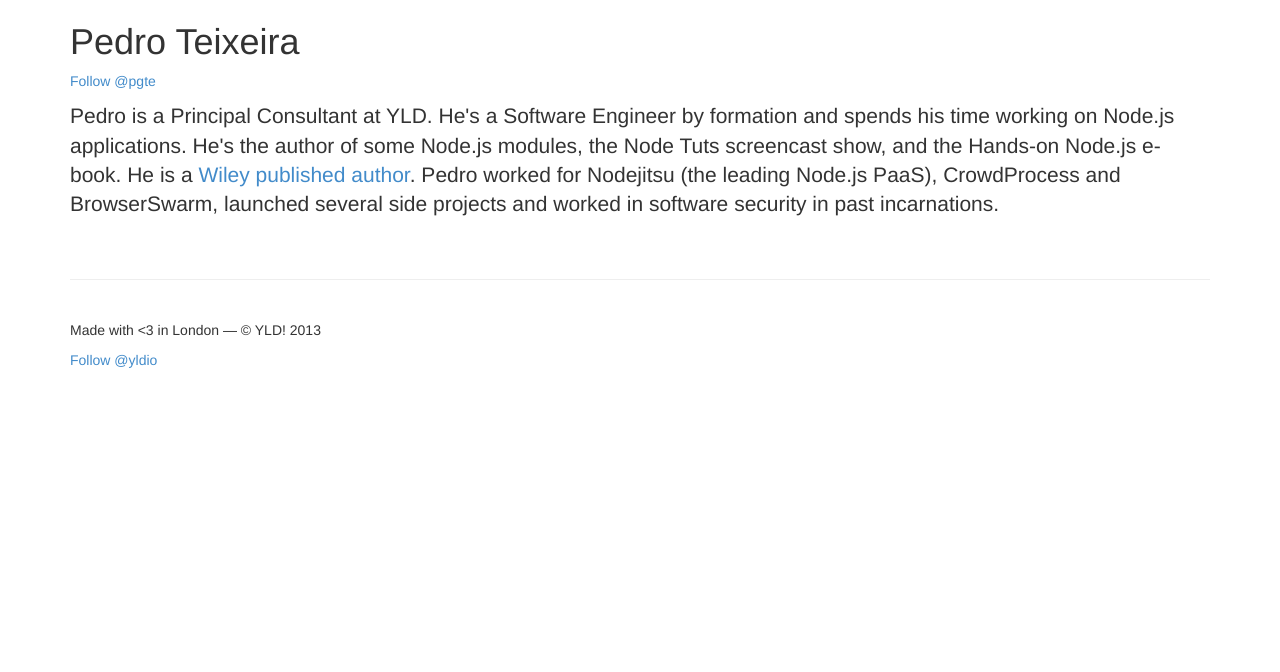
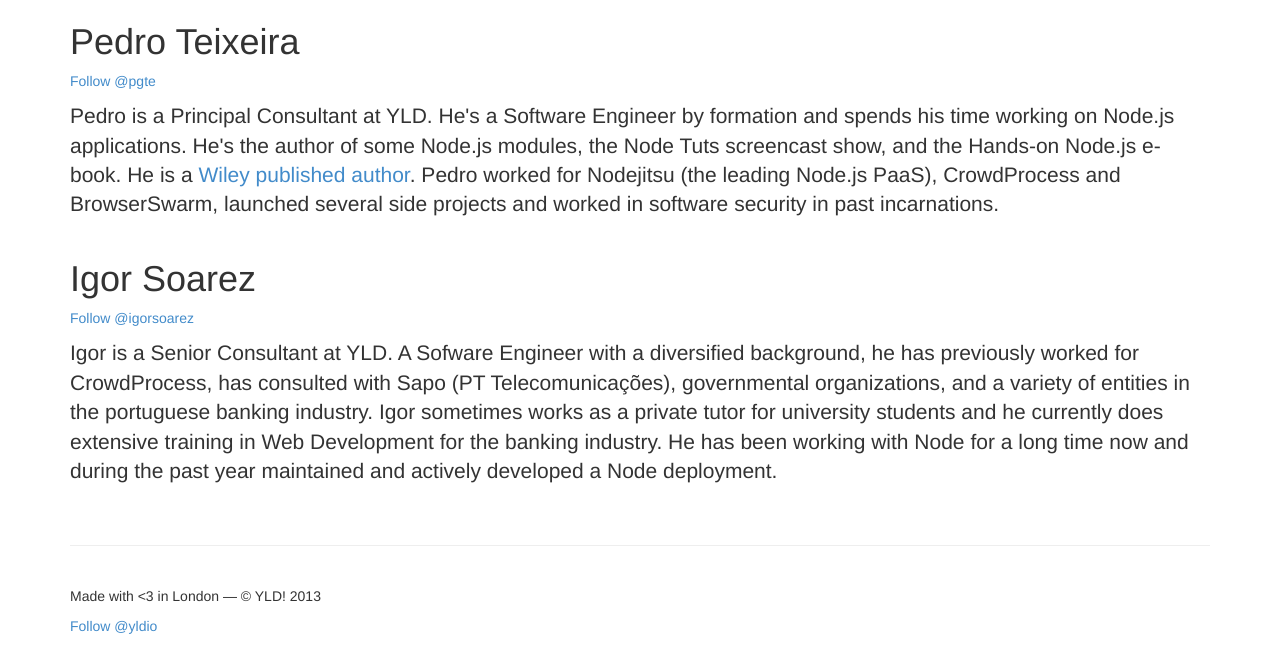
Before and after one commit to dscape/yldio, a website: page www/index.html in a window 1280 px wide. Shown: the part 1203-1875 px from the top of the page. Before the commit the page ends 1623 px from the top, so only its background shows below. Drawn offline with Linux system fonts and the light colour scheme.

Commit message:
add myself

```diff
--- a/www/index.html
+++ b/www/index.html
@@ -129,6 +129,21 @@
             </p>
         </div>
 
+        <div class="container" itemscope="" itemtype="http://data-vocabulary.org/Person">
+          <h1>
+            <span itemprop="name">Igor Soarez</span>
+            <a href="http://soarez.com" style="display:none" itemprop="url">soarez.com</a>
+          </h1>
+          <p>
+            <a href="https://twitter.com/igorsoarez" class="twitter-follow-button" data-show-count="false" data-dnt="true">Follow @igorsoarez</a> <script type="text/javascript">
+    !function(d,s,id){var js,fjs=d.getElementsByTagName(s)[0],p=/^http:/.test(d.location)?'http':'https';if(!d.getElementById(id)){js=d.createElement(s);js.id=id;js.src=p+'://platform.twitter.com/widgets.js';fjs.parentNode.insertBefore(js,fjs);}}(document, 'script', 'twitter-wjs');
+            </script>
+          </p>
+          <p class="lead">
+            Igor is a <span itemprop="role">Senior Consultant</span> at YLD. A Sofware Engineer with a diversified background, he has previously worked for CrowdProcess, has consulted with Sapo (PT Telecomunicações), governmental organizations, and a variety of entities in the portuguese banking industry.
+Igor sometimes works as a private tutor for university students and he currently does extensive training in Web Development for the banking industry. He has been working with Node for a long time now and during the past year maintained and actively developed a Node deployment.</p>
+        </div>
+
     <div class="container">
       <div class="footer">
         <p>
```
